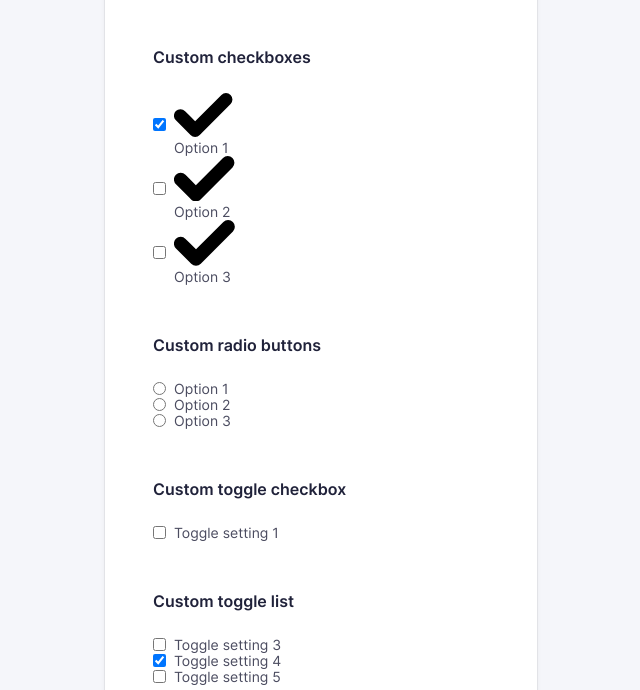
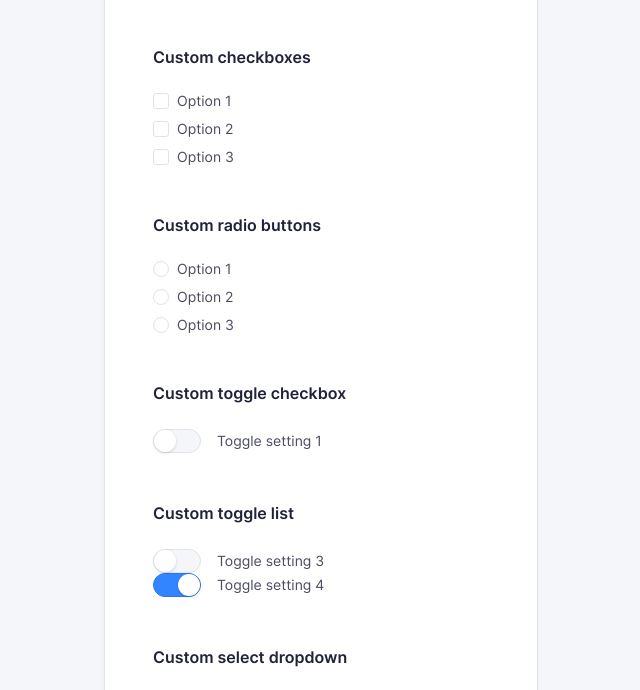
Before and after one commit to nmct-create3/custom-input-design-huyghebaertthomas, a plain HTML site: page inputs.html in a window 1280 px wide. Shown: the part 107-797 px from the top of the page, without its empty margins (319-959 px from the left). Drawn offline with Linux system fonts and the light colour scheme.

Commit message:
eerste commit

```diff
--- a/css/screen.css
+++ b/css/screen.css
@@ -5,13 +5,13 @@
 @font-face {
   font-family: "Inter Web";
   font-weight: 400;
-    src: url("../fonts/Inter-Regular.woff2") format("woff2")
+  src: url("../fonts/Inter-Regular.woff2") format("woff2");
 }
 
 @font-face {
   font-family: "Inter Web";
   font-weight: 600;
-    src: url("../fonts/Inter-SemiBold.woff2") format("woff2")
+  src: url("../fonts/Inter-SemiBold.woff2") format("woff2");
 }
 
 /*------------------------------------*\
@@ -23,16 +23,17 @@
   --global-color-alpha-h: 216deg;
   --global-color-alpha-s: 100%;
   --global-color-alpha-l: 60%;
-    --global-color-alpha-hsl: var(--global-color-alpha-h) var(--global-color-alpha-s) var(--global-color-alpha-l);
+  --global-color-alpha-hsl: var(--global-color-alpha-h) var(--global-color-alpha-s)
+    var(--global-color-alpha-l);
   --global-color-alpha: hsl(var(--global-color-alpha-hsl));
   --global-color-alpha-light: hsl(var(--global-color-alpha-h) 100% 65%);
   --global-color-alpha-dark: hsl(var(--global-color-alpha-h) 80% 55%);
   --global-color-alpha-x-dark: hsl(var(--global-color-alpha-h) 65% 35%);
-    --global-color-alpha-transparent: hsl(var(--global-color-alpha-hsl) / .75);
-    --global-color-alpha-x-transparent: hsl(var(--global-color-alpha-hsl) / .3);
+  --global-color-alpha-transparent: hsl(var(--global-color-alpha-hsl) / 0.75);
+  --global-color-alpha-x-transparent: hsl(var(--global-color-alpha-hsl) / 0.3);
 
-    --global-color-neutral-xxxx-light: #F5F6FA;
-    --global-color-neutral-xxx-light: #E2E3E7;
+  --global-color-neutral-xxxx-light: #f5f6fa;
+  --global-color-neutral-xxx-light: #e2e3e7;
   --global-color-neutral-xx-light: #caccd4;
   --global-color-neutral-x-light: #b5b6c0;
   --global-color-neutral-light: #a0a1ad;
@@ -48,7 +49,7 @@
   --global-borderWidth: 1px;
 
   /* transitions */
-    --global-transitionTiming-alpha: .1s ease-out;
+  --global-transitionTiming-alpha: 0.1s ease-out;
 
   /* Baseline settings */
   --global-baseline: 8px;
@@ -67,6 +68,20 @@
   /*  = 48px */
   --global-whitespace-xxl: calc(var(--global-whitespace) * 3);
   /*  = 72px */
+
+  --global-input-backgroundColor: White;
+  --global-input-color: var(--global-color-neutral-xxxx-dark);
+  --global-input-borderColor: var(--global-color-neutral-xxx-light);
+  --global-input-hover-borderColor: var(--global-color-neutral-xx-light);
+  --global-input-focus-borderColor: var(--global-color-alpha);
+  --global-input-boxShadow: 0 0 0 3px var(--global-color-alpha-x-transparent);
+
+  --global-color-blue-100: #dceaff;
+  --global-color-blue-200: #81adf0;
+  --global-color-blue-300: #4f95ff;
+  --global-color-blue-400: #3385ff;
+  --global-color-blue-500: #2e77e6;
+  --global-color-blue-600: #1b4186;
 }
 
 /*------------------------------------*\
@@ -296,20 +311,19 @@ input::placeholder {
   position: relative;
 }
 
-.o-section+.o-section {
+.o-section + .o-section {
   padding-top: var(--global-whitespace);
 }
 
 @media (min-width: 768px) {
-
-    .o-section--lg+.o-section--lg,
-    .o-section--xl+.o-section--xl {
+  .o-section--lg + .o-section--lg,
+  .o-section--xl + .o-section--xl {
     padding-top: var(--global-whitespace-lg);
   }
 }
 
 @media (min-width: 992px) {
-    .o-section--xl+.o-section--xl {
+  .o-section--xl + .o-section--xl {
     padding-top: var(--global-whitespace-xxl);
   }
 }
@@ -337,7 +351,7 @@ input::placeholder {
   margin: 0 -12px;
 }
 
-.o-layout--gutter>.o-layout__item {
+.o-layout--gutter > .o-layout__item {
   padding: 0 12px;
 }
 
@@ -345,7 +359,7 @@ input::placeholder {
   margin: 0 -6px;
 }
 
-.o-layout--gutter-sm>.o-layout__item {
+.o-layout--gutter-sm > .o-layout__item {
   padding: 0 6px;
 }
 
@@ -353,7 +367,7 @@ input::placeholder {
   margin: 0 calc(var(--global-whitespace) * -1);
 }
 
-.o-layout--gutter-lg>.o-layout__item {
+.o-layout--gutter-lg > .o-layout__item {
   padding: 0 var(--global-whitespace);
 }
 
@@ -361,7 +375,7 @@ input::placeholder {
   margin: 0 calc(var(--global-whitespace-lg) * -1);
 }
 
-.o-layout--gutter-xl>.o-layout__item {
+.o-layout--gutter-xl > .o-layout__item {
   padding: 0 var(--global-whitespace-lg);
 }
 
@@ -538,7 +552,7 @@ input::placeholder {
   background-color: White;
   margin-bottom: var(--global-whitespace);
   border-radius: var(--global-borderRadius);
-    box-shadow: 0 0 0 var(--global-borderWidth) rgba(0, 0, 0, 0.05), 0 2px 4px rgba(0, 0, 0, .075);
+  box-shadow: 0 0 0 var(--global-borderWidth) rgba(0, 0, 0, 0.05), 0 2px 4px rgba(0, 0, 0, 0.075);
   overflow: hidden;
 }
 
@@ -562,10 +576,10 @@ input::placeholder {
 
 /* This allows c-card__body and __footer to have equal padding everywhere */
 
-.c-card__body>*:last-child,
-.c-card__footer>*:last-child,
-.c-card__body>*:last-child>*:last-child,
-.c-card__footer>*:last-child>*:last-child {
+.c-card__body > *:last-child,
+.c-card__footer > *:last-child,
+.c-card__body > *:last-child > *:last-child,
+.c-card__footer > *:last-child > *:last-child {
   margin-bottom: 0;
 }
 
@@ -601,32 +615,166 @@ input::placeholder {
   -moz-appearance: none;
   appearance: none;
   width: 100%;
-    border: var(--global-borderWidth) solid var(--global-color-neutral-xxx-light);
-    border-radius: var(--global-borderRadius);
-    color: var(--global-color-neutral-xxxx-dark);
+  border: var(--global-borderWidth) solid var(--global-input-borderColor);
+  background-color: var(--global-input-backgroundColor);
+  color: var(--global-input-color);
   background-color: White;
   font-family: inherit;
   font-size: 16px;
   line-height: calc(var(--global-baseline) * 3);
-    padding: calc(var(--global-baseline) * 1.5 - var(--global-borderWidth)) var(--global-whitespace-md);
+  padding: calc(var(--global-baseline) * 1.5 - var(--global-borderWidth))
+    var(--global-whitespace-md);
   outline: none;
   transition: border var(--global-transition-timing-alpha);
 }
 
 .c-input:hover {
-    border-color: var(--global-color-neutral-xx-light);
+  border-color: var(--global-input-hover-borderColor);
 }
 
 .c-input:focus,
 .c-input:active {
-    border-color: var(--global-color-alpha);
-    box-shadow: 0 0 0 3px var(--global-color-alpha-x-transparent);
+  border-color: var(--global-input-focus-borderColor);
+  box-shadow: var(--global-input-boxShadow);
 }
 
 /* option input for checkboxes and radio buttons */
 
 .c-option {
   margin-right: var(--global-whitespace-sm);
+}
+
+.c-option--hidden:focus-visible + .c-custom-option .c-custom-option__fake-input {
+  border-color: var(--global-color-blue-200);
+  box-shadow: var(--global-input-boxShadow);
+  transition: all 0.3s cubic-bezier(0.25, 0.1, 0.25, 1);
+}
+
+.c-option--hidden:active + .c-custom-option .c-custom-option__fake-input {
+  border-color: var(--global-color-blue-200);
+  box-shadow: var(--global-input-boxShadow);
+  transition: all 0.3s cubic-bezier(0.25, 0.1, 0.25, 1);
+}
+
+.c-option--hidden:hover + .c-custom-option .c-custom-option__fake-input {
+  border-color: var(--global-color-blue-200);
+  box-shadow: var(--global-input-boxShadow);
+  transition: all 0.3s cubic-bezier(0.25, 0.1, 0.25, 1);
+}
+
+.c-option--hidden:checked + .c-custom-option .c-custom-option__symbol {
+  fill: var(--global-color-blue-400);
+  opacity: 1;
+}
+
+.c-option-list {
+  margin-bottom: 24px;
+}
+
+.c-option-list__item {
+  margin-bottom: 12px;
+}
+
+.c-custom-option__fake-input {
+  display: flex;
+  width: 16px;
+  height: 16px;
+  border: 1px solid var(--global-input-borderColor);
+  margin-right: 8px;
+  justify-content: center;
+  align-items: center;
+}
+
+.c-custom-option {
+  display: flex;
+}
+
+.c-custom-option__symbol {
+  display: block;
+  opacity: 0;
+  transition: opacity 300ms cubic-bezier(0.25, 0.1, 0.25, 1); /* ease (default) */
+}
+
+.c-custom-option__fake-input--checkbox .c-custom-option__symbol {
+  width: 10px;
+  height: 10px;
+  fill: var(--global-color-alpha);
+}
+
+.c-custom-option__fake-input--radio .c-custom-option__symbol {
+  width: 6px;
+  height: 6px;
+  background-color: var(--global-color-alpha);
+  border-radius: 3px;
+}
+
+.c-custom-option__fake-input--checkbox {
+  border-radius: var(--global-borderRadius);
+}
+
+.c-custom-option__fake-input--radio {
+  border-radius: 100%;
+}
+
+.c-custom-toggle {
+  display: flex;
+  align-items: center;
+}
+
+.c-custom-toggle__fake-input {
+  display: block;
+  width: 48px;
+  height: 24px;
+  margin-right: 16px;
+  border: 1px solid var(--global-color-neutral-xxx-light);
+  background-color: var(--global-color-neutral-xxxx-light);
+  border-radius: 12px;
+}
+
+.c-custom-toggle__fake-input::after {
+  display: block;
+  content: "";
+  width: 22px;
+  height: 22px;
+  background-color: white;
+  border-radius: 11px;
+  box-shadow: 0px 1px 3px rgba(0, 0, 0, 0.16);
+  transform: translateX(0px);
+  transition: all 0.3s cubic-bezier(0.25, 0.1, 0.25, 1);
+}
+
+.c-option--hidden:hover + .c-custom-toggle .c-custom-toggle__fake-input {
+  border-color: var(--global-color-blue-200);
+  box-shadow: var(--global-input-boxShadow);
+  transition: all 0.3s cubic-bezier(0.25, 0.1, 0.25, 1);
+}
+
+.c-option--hidden:checked + .c-custom-toggle .c-custom-toggle__fake-input {
+  background-color: var(--global-color-blue-400);
+  border-color: var(--global-color-blue-500);
+  transition: all 0.3s cubic-bezier(0.25, 0.1, 0.25, 1);
+}
+
+.c-option--hidden:checked + .c-custom-toggle .c-custom-toggle__fake-input::after {
+  transform: translateX(24px);
+  transition: all 0.3s cubic-bezier(0.25, 0.1, 0.25, 1);
+}
+
+.c-option--hidden:focus-visible + .c-custom-toggle .c-custom-toggle__fake-input {
+  border-color: var(--global-color-blue-200);
+  box-shadow: var(--global-input-boxShadow);
+  transition: all 0.3s cubic-bezier(0.25, 0.1, 0.25, 1);
+}
+
+.c-option--hidden:active + .c-custom-toggle .c-custom-toggle__fake-input::after {
+  width: 28px;
+  transition: width 0.3s cubic-bezier(0.25, 0.1, 0.25, 1);
+}
+
+.c-option--hidden:active:checked + .c-custom-toggle .c-custom-toggle__fake-input::after {
+  transform: translateX(18px);
+  width: 28px;
+  transition: all 0.3s 0.3s cubic-bezier(0.25, 0.1, 0.25, 1);
 }
 
 /*
@@ -660,7 +808,8 @@ input::placeholder {
   border: var(--global-borderWidth) solid var(--global-color-alpha-dark);
   background-color: var(--global-color-alpha);
   color: #fff;
-    padding: calc(var(--global-baseline) * 1.5 - var(--global-borderWidth)) var(--global-whitespace-md);
+  padding: calc(var(--global-baseline) * 1.5 - var(--global-borderWidth))
+    var(--global-whitespace-md);
   line-height: calc(var(--global-baseline) * 3);
   width: 100%;
   outline: none;
@@ -678,6 +827,14 @@ input::placeholder {
 .c-button:active {
   background-color: var(--global-color-alpha-dark);
   box-shadow: none;
+}
+
+label svg {
+  display: none;
+}
+
+.c-option--hidden:checked + label svg {
+  display: block;
 }
 
 /*------------------------------------*\
@@ -761,7 +918,6 @@ input::placeholder {
 .u-max-width-none {
   max-width: none !important;
 }
-
 
 /*
     Utilities: align
@@ -1065,7 +1221,6 @@ No media query since this is the default in mobile first design
 */
 
 @media print {
-
   *,
   *:before,
   *:after {
--- a/inputs.html
+++ b/inputs.html
@@ -1,5 +1,6 @@
 <!doctype html>
 <html lang="en">
+
 <head>
     <meta charset="utf-8">
     <meta http-equiv="x-ua-compatible" content="ie=edge">
@@ -29,6 +30,7 @@
         }
     </script>
 </head>
+
 <body>
     <section class="o-row o-row--lg o-row--login o-row--beta">
         <div class="o-container u-max-width-xs">
@@ -44,33 +46,45 @@
                         </h5>
                         <ul class="o-list c-option-list">
                             <li class="c-form-field c-form-field--option c-option-list__item">
-                                    <input class="c-option c-option--hidden" type="checkbox" id="checkbox1" checked>
+                                <input class="o-hide-accessible c-option c-option--hidden" type="checkbox"
+                                    id="checkbox1">
                                 <label class="c-label c-label--option c-custom-option" for="checkbox1">
                                     <span class="c-custom-option__fake-input c-custom-option__fake-input--checkbox">
-                                            <svg class="c-custom-option__symbol" xmlns="http://www.w3.org/2000/svg" viewBox="0 0 9 6.75">
-                                                <path d="M4.75,9.5a1,1,0,0,1-.707-.293l-2.25-2.25A1,1,0,1,1,3.207,5.543L4.75,7.086,8.793,3.043a1,1,0,0,1,1.414,1.414l-4.75,4.75A1,1,0,0,1,4.75,9.5" transform="translate(-1.5 -2.75)"/>
+                                        <svg class="c-custom-option__symbol" xmlns="http://www.w3.org/2000/svg"
+                                            viewBox="0 0 9 6.75">
+                                            <path
+                                                d="M4.75,9.5a1,1,0,0,1-.707-.293l-2.25-2.25A1,1,0,1,1,3.207,5.543L4.75,7.086,8.793,3.043a1,1,0,0,1,1.414,1.414l-4.75,4.75A1,1,0,0,1,4.75,9.5"
+                                                transform="translate(-1.5 -2.75)" />
                                         </svg>
                                     </span>
                                     Option 1
                                 </label>
                             </li>
                             <li class="c-form-field c-form-field--option c-option-list__item">
-                                    <input class="c-option c-option--hidden" type="checkbox" id="checkbox2">
+                                <input class="o-hide-accessible c-option c-option--hidden" type="checkbox"
+                                    id="checkbox2">
                                 <label class="c-label c-label--option c-custom-option" for="checkbox2">
                                     <span class="c-custom-option__fake-input c-custom-option__fake-input--checkbox">
-                                            <svg class="c-custom-option__symbol" xmlns="http://www.w3.org/2000/svg" viewBox="0 0 9 6.75">
-                                                <path d="M4.75,9.5a1,1,0,0,1-.707-.293l-2.25-2.25A1,1,0,1,1,3.207,5.543L4.75,7.086,8.793,3.043a1,1,0,0,1,1.414,1.414l-4.75,4.75A1,1,0,0,1,4.75,9.5" transform="translate(-1.5 -2.75)"/>
+                                        <svg class="c-custom-option__symbol" xmlns="http://www.w3.org/2000/svg"
+                                            viewBox="0 0 9 6.75">
+                                            <path
+                                                d="M4.75,9.5a1,1,0,0,1-.707-.293l-2.25-2.25A1,1,0,1,1,3.207,5.543L4.75,7.086,8.793,3.043a1,1,0,0,1,1.414,1.414l-4.75,4.75A1,1,0,0,1,4.75,9.5"
+                                                transform="translate(-1.5 -2.75)" />
                                         </svg>
                                     </span>
                                     Option 2
                                 </label>
                             </li>
                             <li class="c-form-field c-form-field--option c-option-list__item">
-                                    <input class="c-option c-option--hidden" type="checkbox" id="checkbox3">
+                                <input class="o-hide-accessible c-option c-option--hidden" type="checkbox"
+                                    id="checkbox3">
                                 <label class="c-label c-label--option c-custom-option" for="checkbox3">
                                     <span class="c-custom-option__fake-input c-custom-option__fake-input--checkbox">
-                                            <svg class="c-custom-option__symbol" xmlns="http://www.w3.org/2000/svg" viewBox="0 0 9 6.75">
-                                                <path d="M4.75,9.5a1,1,0,0,1-.707-.293l-2.25-2.25A1,1,0,1,1,3.207,5.543L4.75,7.086,8.793,3.043a1,1,0,0,1,1.414,1.414l-4.75,4.75A1,1,0,0,1,4.75,9.5" transform="translate(-1.5 -2.75)"/>
+                                        <svg class="c-custom-option__symbol" xmlns="http://www.w3.org/2000/svg"
+                                            viewBox="0 0 9 6.75">
+                                            <path
+                                                d="M4.75,9.5a1,1,0,0,1-.707-.293l-2.25-2.25A1,1,0,1,1,3.207,5.543L4.75,7.086,8.793,3.043a1,1,0,0,1,1.414,1.414l-4.75,4.75A1,1,0,0,1,4.75,9.5"
+                                                transform="translate(-1.5 -2.75)" />
                                         </svg>
                                     </span>
                                     Option 3
@@ -85,7 +99,8 @@
                         </h5>
                         <ul class="o-list c-option-list">
                             <li class="c-form-field c-form-field--option c-option-list__item">
-                                    <input class="c-option c-option--hidden" type="radio" name="radios" id="radio1">
+                                <input class="o-hide-accessible c-option c-option--hidden" type="radio" name="radios"
+                                    id="radio1">
                                 <label class="c-label c-label--option c-custom-option" for="radio1">
                                     <span class="c-custom-option__fake-input c-custom-option__fake-input--radio">
                                         <span class="c-custom-option__symbol"></span>
@@ -94,7 +109,8 @@
                                 </label>
                             </li>
                             <li class="c-form-field c-form-field--option c-option-list__item">
-                                    <input class="c-option c-option--hidden" type="radio" name="radios" id="radio2">
+                                <input class="o-hide-accessible c-option c-option--hidden" type="radio" name="radios"
+                                    id="radio2">
                                 <label class="c-label c-label--option c-custom-option" for="radio2">
                                     <span class="c-custom-option__fake-input c-custom-option__fake-input--radio">
                                         <span class="c-custom-option__symbol"></span>
@@ -103,7 +119,8 @@
                                 </label>
                             </li>
                             <li class="c-form-field c-form-field--option c-option-list__item">
-                                    <input class="c-option c-option--hidden" type="radio" name="radios" id="radio3">
+                                <input class="o-hide-accessible c-option c-option--hidden" type="radio" name="radios"
+                                    id="radio3">
                                 <label class="c-label c-label--option c-custom-option" for="radio3">
                                     <span class="c-custom-option__fake-input c-custom-option__fake-input--radio">
                                         <span class="c-custom-option__symbol"></span>
@@ -119,7 +136,7 @@
                             Custom toggle checkbox
                         </h5>
                         <p class="c-form-field c-form-field--option">
-                                <input class="c-option c-option--hidden" type="checkbox" id="toggle1">
+                            <input class="o-hide-accessible c-option c-option--hidden" type="checkbox" id="toggle1">
                             <label class="c-label c-label--option c-custom-toggle" for="toggle1">
                                 <span class="c-custom-toggle__fake-input">
                                 </span>
@@ -133,24 +150,28 @@
                         </h5>
                         <ul class="o-list c-toggle-list">
                             <li class="c-form-field c-form-field--option c-toggle-list__item">
-                                    <input class="c-option c-option--hidden" type="checkbox" id="toggle3">
-                                    <label class="c-label c-label--option c-custom-toggle c-custom-toggle--inverted" for="toggle3">
+                                <input class="o-hide-accessible c-option c-option--hidden" type="checkbox" id="toggle3">
+                                <label class="c-label c-label--option c-custom-toggle c-custom-toggle--inverted"
+                                    for="toggle3">
                                     <span class="c-custom-toggle__fake-input">
                                     </span>
                                     Toggle setting 3
                                 </label>
                             </li>
                             <li class="c-form-field c-form-field--option c-toggle-list__item">
-                                    <input class="c-option c-option--hidden" type="checkbox" id="toggle4" checked>
-                                    <label class="c-label c-label--option c-custom-toggle c-custom-toggle--inverted" for="toggle4">
+                                <input class="o-hide-accessible c-option c-option--hidden" type="checkbox" id="toggle4"
+                                    checked>
+                                <label class="c-label c-label--option c-custom-toggle c-custom-toggle--inverted"
+                                    for="toggle4">
                                     <span class="c-custom-toggle__fake-input">
                                     </span>
                                     Toggle setting 4
                                 </label>
                             </li>
-                                <li class="c-form-field c-form-field--option c-toggle-list__item">
+                            <li class="o-hide-accessible c-form-field c-form-field--option c-toggle-list__item">
                                 <input class="c-option c-option--hidden" type="checkbox" id="toggle5">
-                                    <label class="c-label c-label--option c-custom-toggle c-custom-toggle--inverted" for="toggle5">
+                                <label class="c-label c-label--option c-custom-toggle c-custom-toggle--inverted"
+                                    for="toggle5">
                                     <span class="c-custom-toggle__fake-input">
                                     </span>
                                     Toggle setting 5
@@ -174,8 +195,9 @@
                                     <option value="mercedes">Mercedes</option>
                                     <option value="audi">Audi</option>
                                 </select>
-                                    <svg class="c-custom-select__symbol" xmlns="http://www.w3.org/2000/svg" viewBox="0 0 24 24">
-                                        <path d="M7,10l5,5,5-5Z"/>
+                                <svg class="c-custom-select__symbol" xmlns="http://www.w3.org/2000/svg"
+                                    viewBox="0 0 24 24">
+                                    <path d="M7,10l5,5,5-5Z" />
                                 </svg>
                             </span>
                         </p>
@@ -185,4 +207,5 @@
         </div>
     </section>
 </body>
+
 </html>
```
Also changed, not shown: index.html (+19 -16 lines). Lines whose indentation alone changed are shown as unchanged.
